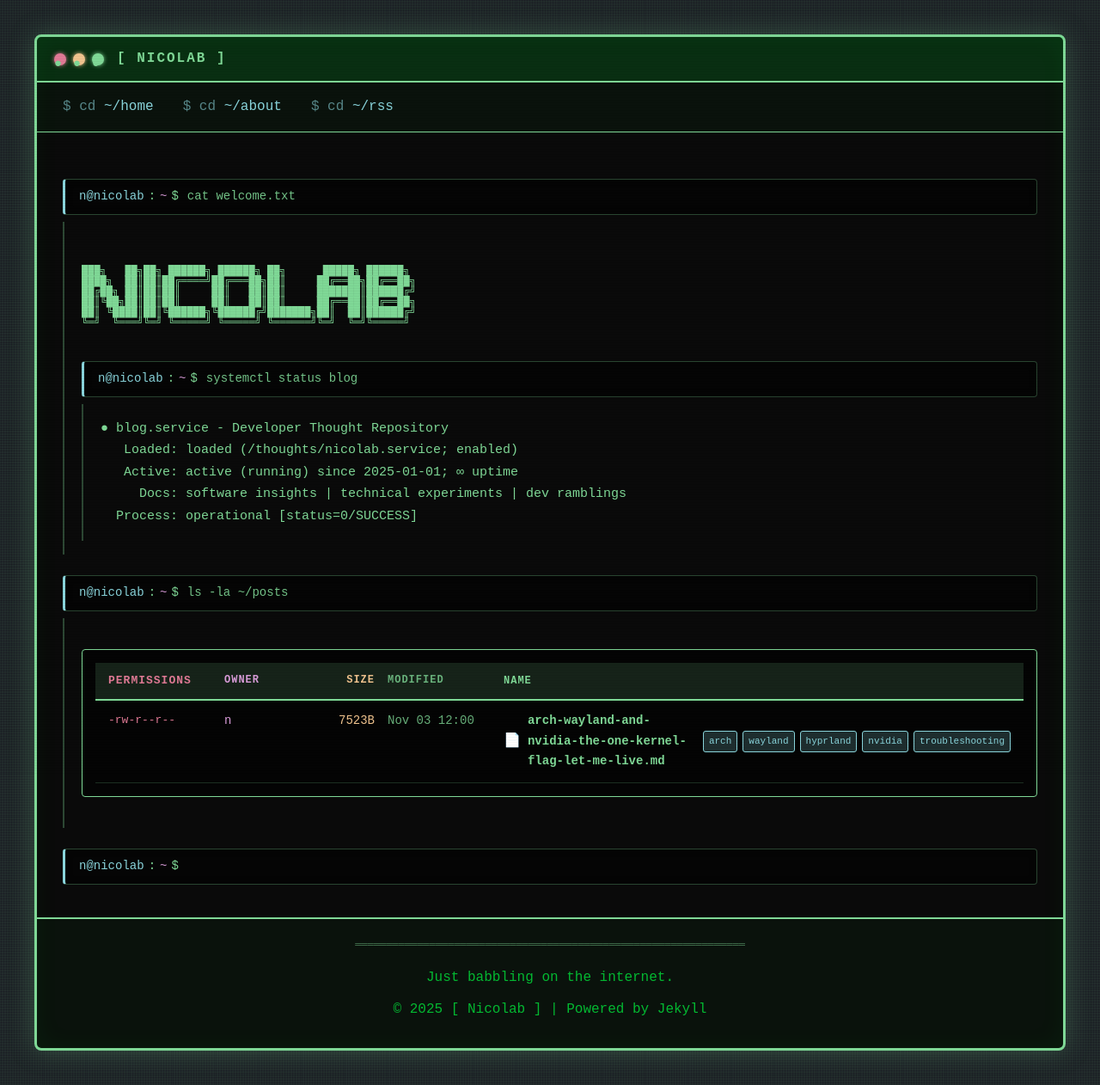
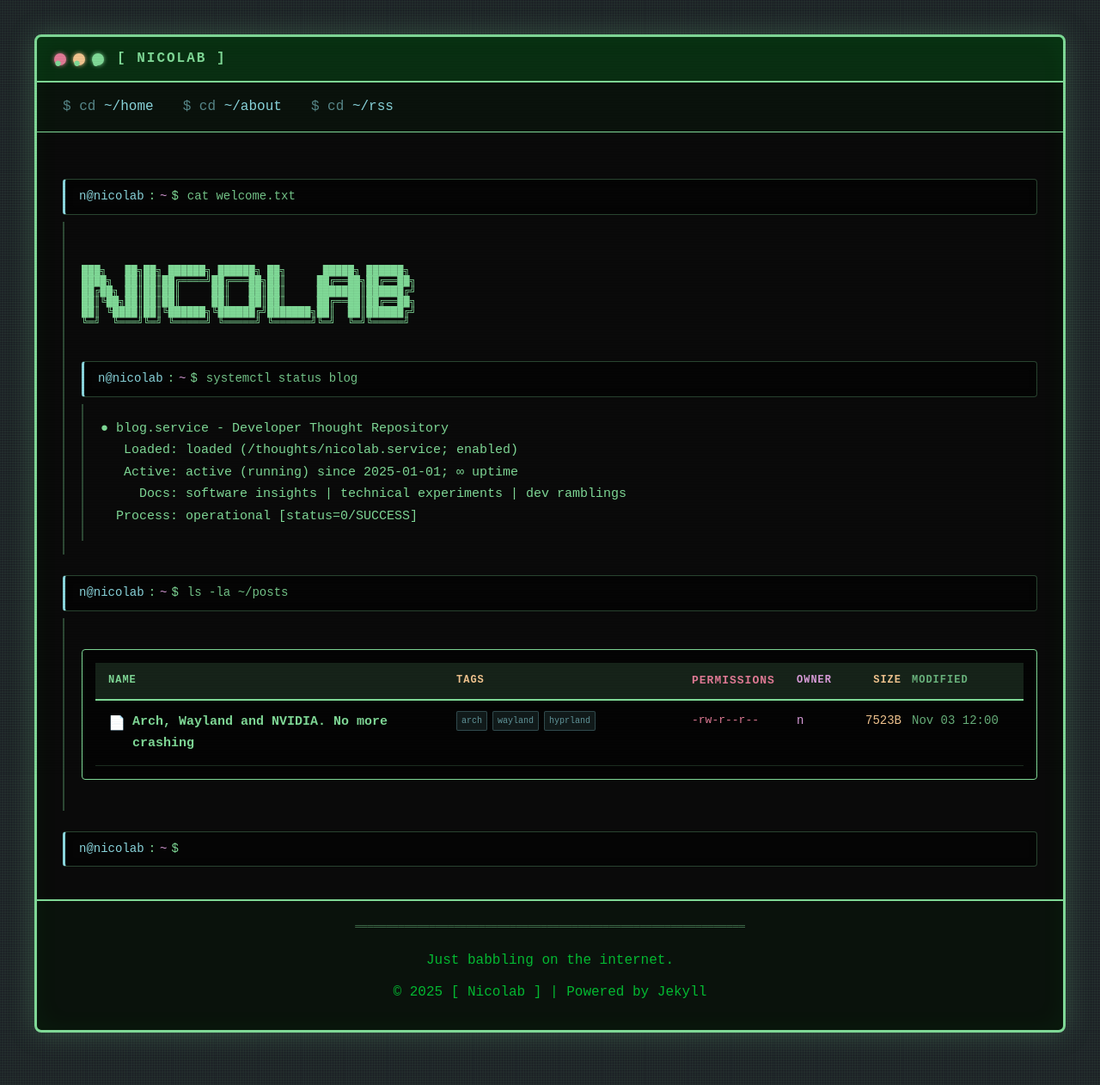
Before and after one commit to nlabrad/blog, a Jekyll site: the page built from index.md, in a window 1280 px wide. Shown: the whole page at 86% size. Built offline with Jekyll 4.4.1, drawn with Linux system fonts in a browser that asks for light colours.

Commit message:
Enhance post listing layout with additional columns for tags and improved styling

```diff
--- a/_layouts/home.html
+++ b/_layouts/home.html
@@ -17,29 +17,32 @@ layout: default
 <div class="command-output">
   <div class="ls-output">
     <div class="ls-header">
+      <span class="ls-col-name">name</span>
+      <span class="ls-col-tags">tags</span>
       <span class="ls-col-permissions">permissions</span>
       <span class="ls-col-owner">owner</span>
       <span class="ls-col-size">size</span>
       <span class="ls-col-date">modified</span>
-      <span class="ls-col-name">name</span>
     </div>
     {% for post in site.posts %}
     <a href="{{ post.url | relative_url }}" class="ls-row">
-      <span class="ls-col-permissions">-rw-r--r--</span>
-      <span class="ls-col-owner">n</span>
-      <span class="ls-col-size">{{ post.content | size }}B</span>
-      <span class="ls-col-date">{{ post.date | date: "%b %d %H:%M" }}</span>
       <span class="ls-col-name">
         <span class="file-icon">📄</span>
-        {{ post.title | slugify }}.md
+        <span class="post-title-main">{{ post.title }}</span>
+      </span>
+      <span class="ls-col-tags">
         {% if post.tags %}
         <span class="file-tags">
-          {% for tag in post.tags %}
+          {% for tag in post.tags limit:3 %}
           <span class="inline-tag">{{ tag }}</span>
           {% endfor %}
         </span>
         {% endif %}
       </span>
+      <span class="ls-col-permissions">-rw-r--r--</span>
+      <span class="ls-col-owner">n</span>
+      <span class="ls-col-size">{{ post.content | size }}B</span>
+      <span class="ls-col-date">{{ post.date | date: "%b %d %H:%M" }}</span>
     </a>
     {% endfor %}
   </div>
--- a/_posts/2025-11-03-fixing-nvidia-crashes-arch.md
+++ b/_posts/2025-11-03-fixing-nvidia-crashes-arch.md
@@ -1,6 +1,6 @@
 ---
 layout: post
-title: "Arch, Wayland and NVIDIA. The one kernel flag let me live."
+title: "Arch, Wayland and NVIDIA. No more crashing"
 date: 2025-11-03 12:00:00 -0000
 categories: blogging
 tags: [arch, wayland, hyprland, nvidia, troubleshooting]
--- a/assets/css/style.scss
+++ b/assets/css/style.scss
@@ -595,8 +595,8 @@ table tr:hover {
 
 .ls-header {
   display: grid;
-  grid-template-columns: 120px 80px 80px 120px 1fr;
-  gap: 15px;
+  grid-template-columns: 1.5fr 1fr 110px 60px 50px 115px;
+  gap: 12px;
   padding: 10px 15px;
   background: rgba(127, 216, 150, 0.15);
   border-bottom: 2px solid var(--terminal-green);
@@ -609,13 +609,14 @@ table tr:hover {
 
 .ls-row {
   display: grid;
-  grid-template-columns: 120px 80px 80px 120px 1fr;
-  gap: 15px;
+  grid-template-columns: 1.5fr 1fr 110px 60px 50px 115px;
+  gap: 12px;
   padding: 12px 15px;
   border-bottom: 1px solid rgba(127, 216, 150, 0.2);
   transition: all 0.2s;
   text-decoration: none;
   color: var(--terminal-green);
+  align-items: start;
 }
 
 .ls-row:hover {
@@ -654,29 +655,50 @@ table tr:hover {
   color: var(--terminal-green);
   font-weight: bold;
   display: flex;
-  align-items: center;
+  align-items: flex-start;
   gap: 8px;
+  flex-wrap: wrap;
+  min-width: 0;
+  overflow: hidden;
 }
 
 .file-icon {
   font-size: 16px;
   filter: grayscale(50%) brightness(1.2);
+  flex-shrink: 0;
+  margin-top: 2px;
+}
+
+.post-title-main {
+  color: var(--terminal-green);
+  font-size: 15px;
+  font-weight: bold;
+  flex: 1;
+  min-width: 0;
+  word-wrap: break-word;
+}
+
+.ls-col-tags {
+  display: flex;
+  align-items: flex-start;
+  gap: 6px;
 }
 
 .file-tags {
   display: inline-flex;
   gap: 6px;
-  margin-left: 10px;
+  flex-wrap: wrap;
 }
 
 .inline-tag {
-  font-size: 11px;
-  padding: 2px 6px;
-  background: rgba(137, 212, 219, 0.2);
-  border: 1px solid var(--link-cyan);
-  border-radius: 3px;
+  font-size: 10px;
+  padding: 2px 5px;
+  background: rgba(137, 212, 219, 0.15);
+  border: 1px solid rgba(137, 212, 219, 0.4);
+  border-radius: 2px;
   color: var(--link-cyan);
   font-weight: normal;
+  opacity: 0.7;
 }
 
 .post-preview p {
```
